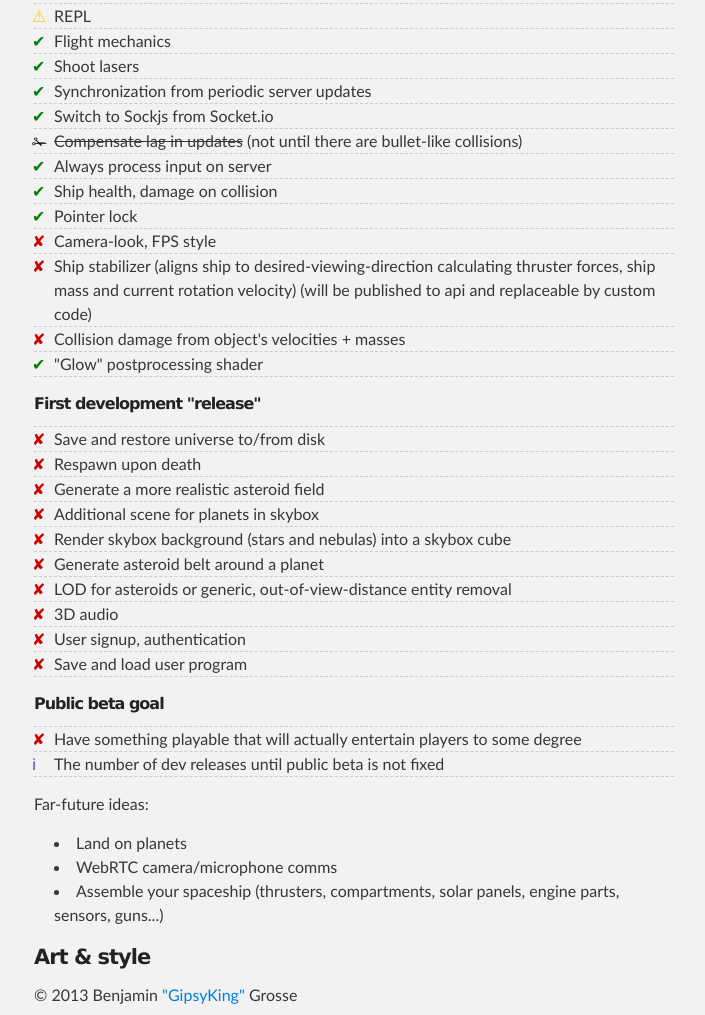
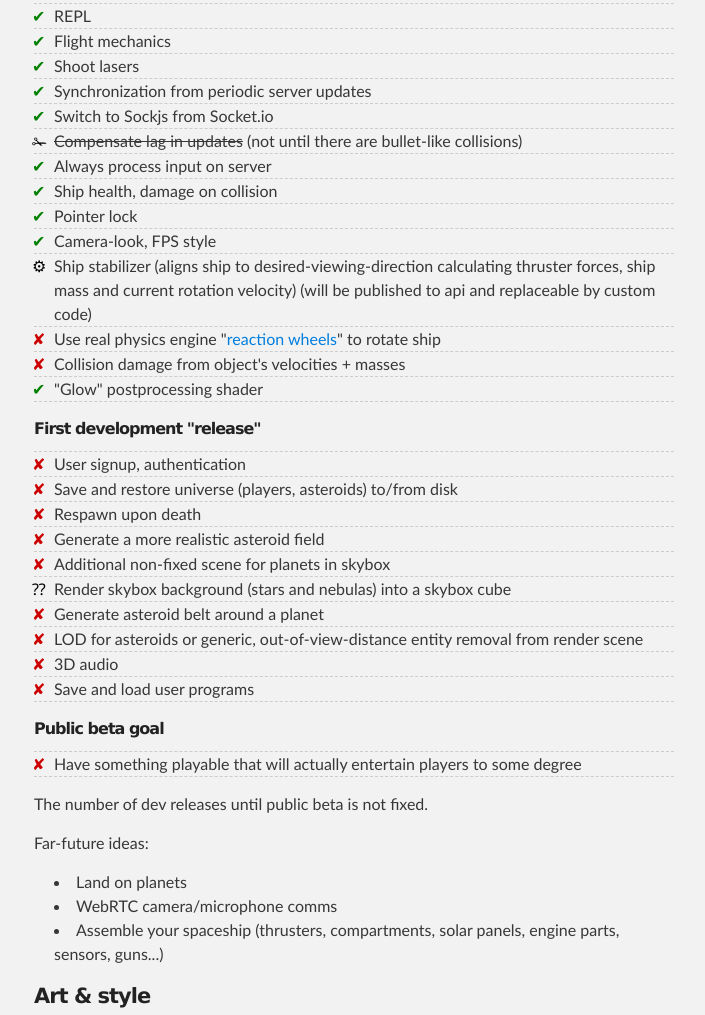
Before and after one commit to benjajaja/starstream-api, a plain HTML site: page index.html in a window 1280 px wide. Shown: the part 1454-2469 px from the top of the page, without its empty margins (286-991 px from the left). Drawn offline with Linux system fonts and the light colour scheme.

Commit message:
update roadmap

```diff
--- a/index.html
+++ b/index.html
@@ -94,7 +94,7 @@
 
 <h6>Current dev demo</h6>
 <ul class="roadmap">
-  <li class="warning">REPL</li>
+  <li class="done">REPL</li>
   <li class="done">Flight mechanics</li>
   <li class="done">Shoot lasers</li>
   <li class="done">Synchronization from periodic server updates</li>
@@ -103,31 +103,33 @@
   <li class="done">Always process input on server</li>
   <li class="done">Ship health, damage on collision</li>
   <li class="done">Pointer lock</li>
-  <li>Camera-look, FPS style</li>
-  <li>Ship stabilizer (aligns ship to desired-viewing-direction calculating thruster forces, ship mass and current rotation velocity) (will be published to api and replaceable by custom code)</li>
+  <li class="done">Camera-look, FPS style</li>
+  <li class="progressing">Ship stabilizer (aligns ship to desired-viewing-direction calculating thruster forces, ship mass and current rotation velocity) (will be published to api and replaceable by custom code)</li>
+  <li>Use real physics engine "<a href="https://en.wikipedia.org/wiki/Reaction_wheel">reaction wheels</a>" to rotate ship</li>
   <li>Collision damage from object's velocities + masses</li>
   <li class="done">"Glow" postprocessing shader</li>
 </ul>
 
 <h6>First development "release"</h6>
 <ul class="roadmap">
-  <li>Save and restore universe to/from disk</li>
+  <li>User signup, authentication</li>
+  <li>Save and restore universe (players, asteroids) to/from disk</li>
   <li>Respawn upon death</li>
   <li>Generate a more realistic asteroid field</li>
-  <li>Additional scene for planets in skybox</li>
-  <li>Render skybox background (stars and nebulas) into a skybox cube</li>
+  <li>Additional non-fixed scene for planets in skybox</li>
+  <li class="debated">Render skybox background (stars and nebulas) into a skybox cube</li>
   <li>Generate asteroid belt around a planet</li>
-  <li>LOD for asteroids or generic, out-of-view-distance entity removal</li>
+  <li>LOD for asteroids or generic, out-of-view-distance entity removal from render scene</li>
   <li>3D audio</li>
-  <li>User signup, authentication</li>
-  <li>Save and load user program</li>
+  <li>Save and load user programs</li>
 </ul>
 
 <h6>Public beta goal</h6>
 <ul class="roadmap">
   <li>Have something playable that will actually entertain players to some degree</li>
-  <li class="info">The number of dev releases until public beta is not fixed</li>
 </ul>
+
+<p>The number of dev releases until public beta is not fixed.</p>
 
 <p>Far-future ideas:</p>
 <ul>
--- a/stylesheets/stylesheet.css
+++ b/stylesheets/stylesheet.css
@@ -462,3 +462,11 @@ ul.roadmap li.warning:before {
   content: '⚠';
   color: #FFCC00;
 }
+ul.roadmap li.progressing:before {
+  content: '⚙';
+  color: black;
+}
+ul.roadmap li.debated:before {
+  content: '⁇';
+  color: black;
+}
```
